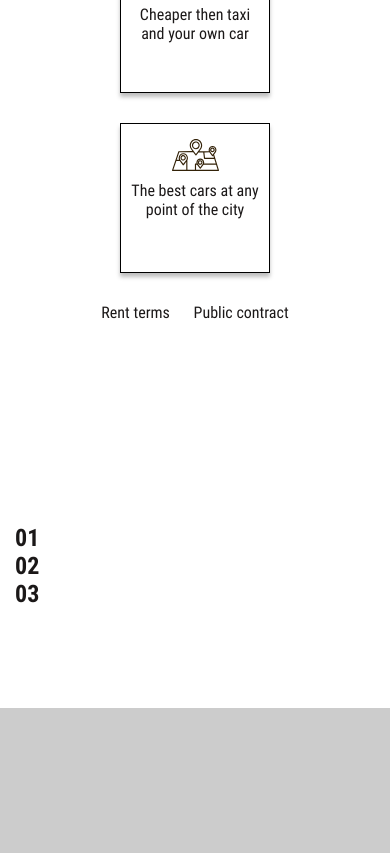
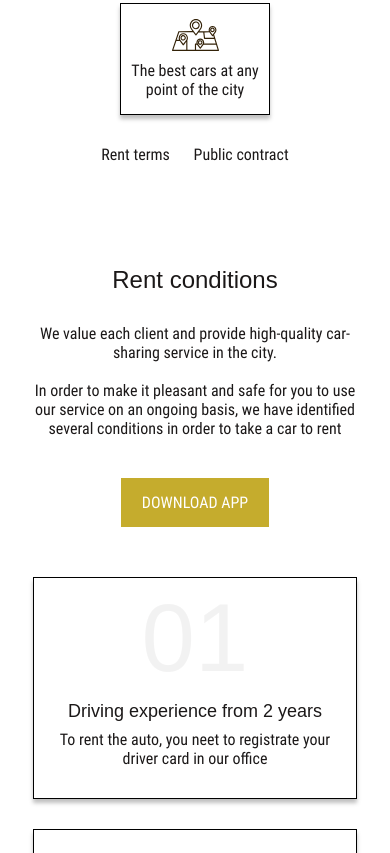
Before and after one commit to Gekagmeka/CarSharing.github.io, a website: page #src/index.html in a window 390 px wide. Shown: the part 1147-2000 px from the top of the page. Drawn offline with nearby package versions, Linux system fonts and the light colour scheme; files that its build step writes are made by us from their sources; a web font is replaced by a local one.

Commit message:
added rent block with mob version

```diff
--- a/#src/_rent-section.html
+++ b/#src/_rent-section.html
@@ -5,50 +5,58 @@
       <div class="content">
          <div class="conditions">
             <h3>
-
+               Rent conditions
             </h3>
             <p>
-
+               We value each client and provide high-quality car-sharing service in the&nbsp;city.<br><br>
+               In order to make it pleasant and safe for you to use our service on an ongoing basis, we have identified several conditions in order to take a car to&nbsp;rent
             </p>
-            <a href="#">
-
+            <a class="btn" href="#">
+               Download App
             </a>
          </div>
-         <div class="cards">
+         <!-- cards -->
+         <ul class="list">
+            <li class="item">
                <div class="card">
                   <h2 class="number">
                      01
                   </h2>
-               <p class="number-subtitle">
-
-               </p>
+                  <h4 class="number-subtitle">
+                     Driving experience from 2&nbsp;years
+                  </h4>
                   <p class="number-text">
-
+                     To rent the auto, you neet to registrate your driver card in our office
                   </p>
                </div>
+            </li>
+            <li class="item">
                <div class="card">
                   <h2 class="number">
                      02
                   </h2>
-               <p class="number-subtitle">
-
-               </p>
+                  <h4 class="number-subtitle">
+                     Only for the city
+                  </h4>
                   <p class="number-text">
-
+                     Our cars are used only in the city. Sorry, but you can not leave the borders of the city
                   </p>
                </div>
+            </li>
+            <li class="item">
                <div class="card">
                   <h2 class="number">
                      03
                   </h2>
-               <p class="number-subtitle">
-
-               </p>
+                  <h4 class="number-subtitle">
+                     Mobile telephone and internet
+                  </h4>
                   <p class="number-text">
-
+                     To use our service, you need have mobile telephone and internet. Booking and paying are online
                   </p>
                </div>
-         </div>
+            </li>
+         </ul>
       </div>
 
    </div>
--- a/#src/scss/_intro.scss
+++ b/#src/scss/_intro.scss
@@ -2,7 +2,7 @@
    padding-top: 52px;
    padding-bottom: 100px;
    @include media ('<=768px') {
-      padding-top: 30px;
+      padding: 50px 0;
    }
 
 }
@@ -65,7 +65,7 @@
    }
    @include media ('<=768px') {
       width: 100%;
-      margin-bottom: 40px;
+      margin-bottom: 20px;
    }
 
    .title {
@@ -214,6 +214,7 @@
          @include media ('<=480px') {
             margin: 0 auto;
             margin-bottom: 30px;
+            height: auto;
          }
 
          .ico {
--- a/#src/scss/_rent-section.scss
+++ b/#src/scss/_rent-section.scss
@@ -1,3 +1,129 @@
 .rent {
    padding: 100px 0;
+
+   @include media ('<=768px') {
+      padding: 50px 0;
+   }
+
+   .content {
+      display: flex;
+
+      @include media ('<=768px') {
+         flex-direction: column;
+      }
+
+      .list {
+         width: 75%;
+         max-width: 100%;
+
+         @include media ('<=768px') {
+            display: flex;
+            width: 100%;
+            padding-top: 0;
+         }
+
+         @include media ('<600px') {
+            flex-direction: column;
+            width: 90%;
+            margin: 0 auto;
+         }
+
+         .item {
+            flex-basis: 300px;
+            padding: 5px 25px 20px;
+            flex-shrink: 1;
+            height: auto;
+            margin: 0;
+            margin-right: 50px;
+
+            border: 1px solid #000;
+            box-shadow: 0 4px 4px 0 rgba(0, 0, 0, 0.25);
+            text-align: center;
+
+            cursor: pointer;
+            transition: all 0.2s ease-in;
+
+            @include media ('<1200px') {
+               margin-right: 30px;
+            }
+            @include media ('<1024px') {
+               padding-left: 15px;
+               padding-right: 15px;
+               margin-right: 20px;
+            }
+            @include media ('<600px') {
+               margin-right: 0;
+               flex-basis: auto;
+               padding-bottom: 30px;
+               margin-bottom: 30px;
+            }
+
+            &:hover {
+               @include media ('>1023px') {
+                  transform: scale(1.25);
+               }
+            }
+
+            &:last-child{
+               margin-right: 0;
+            }
+         }
+      }
+   }
+
 }
+
+.conditions {
+   max-width: 300px;
+   width: 100%;
+   margin-right: 50px;
+
+      @include media ('<1200px') {
+         max-width: 260px;
+      }
+      @include media ('<1024px') {
+         max-width: 240px;
+         margin-right: 30px;
+      }
+      @include media ('<=768px') {
+         max-width: 90%;
+         text-align: center;
+         margin: 0 auto;
+         margin-bottom: 50px;
+      }
+
+   h3 {
+      font-family: $Fira;
+      font-weight: 500;
+      font-size: 24px;
+      margin-bottom: 30px;
+   }
+   p {
+      margin-bottom: 40px;
+   }
+}
+
+.card {
+   .number {
+      font-size: 96px;
+      font-family: $Fira;
+      font-weight: 500;
+      color: $dark;
+      opacity: 0.05;
+      margin-bottom: 8px;
+   }
+   .number-subtitle {
+      font-family: $Fira;
+      font-size: 18px;
+      font-weight: 500;
+      height: 60px;
+      margin-bottom: 8px;
+
+      @include media ('<1024px') {
+         height: auto;
+      }
+   }
+   .number-text {
+      font-size: 16px;
+   }
+}
--- a/#src/scss/style.scss
+++ b/#src/scss/style.scss
@@ -49,4 +49,8 @@ body {
 
 .main {
 	margin-top: 100px;
+
+	@include media ('<=768px') {
+      margin-top: 60px;
+   }
 }
```
Also changed, not shown: dist/css/style.css, dist/css/style.min.css, dist/index.html. Lines whose indentation alone changed are shown as unchanged.
